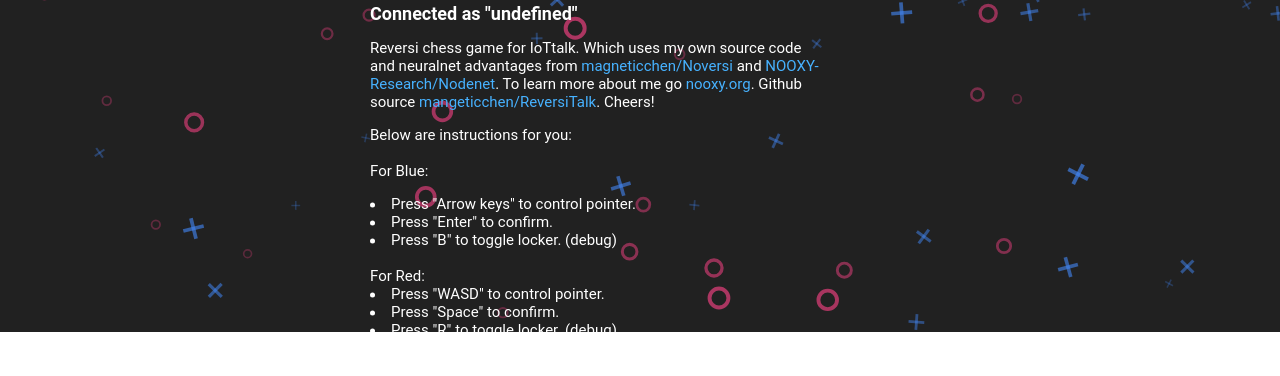
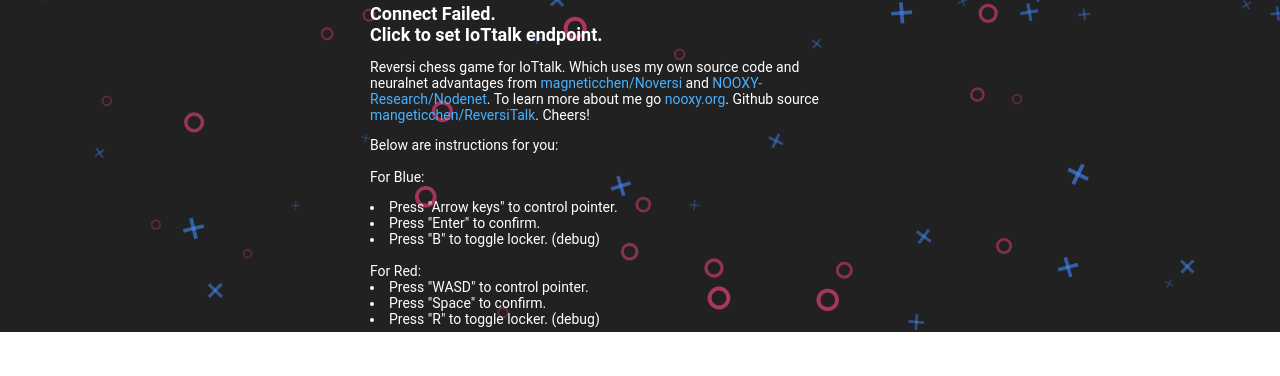
Before and after one commit to TapiocaFox/ReversiTalk, a plain HTML site: page src/web_game/index.html in a window 1280 px wide. Shown: the part 468-844 px from the top of the page. Drawn offline with Linux system fonts and the light colour scheme; no server answers.

Commit message:
polished iottalk url settings

```diff
--- a/src/web_game/static/css/reversi.css
+++ b/src/web_game/static/css/reversi.css
@@ -140,7 +140,7 @@
   height: 440px;
   max-width: 450px;
   width: auto;
-  font-size: 15px;
+  font-size: 14px;
 }
 .reversi-description h2{
   font-size: 18px;
--- a/src/web_game/static/scripts/iotapp.js
+++ b/src/web_game/static/scripts/iotapp.js
@@ -1,4 +1,11 @@
 
+let iottalk_endpoint = localStorage.getItem('iottalk_endpoint');;
+
+let setIoTtalkEndpoint = ()=> {
+  iottalk_endpoint = prompt("Please enter your url", iottalk_endpoint);
+  localStorage.setItem('iottalk_endpoint', iottalk_endpoint);
+  window.location.reload();
+};
 
 let profile = {
   'dm_name': 'ReversiTalk',
@@ -7,9 +14,9 @@
   'd_name': undefined,
 };
 
-function init () {
-  console.log(profile);
-  ReversiAPI.UI.setDescriptionStatus('Connected as "'+profile.d_name+'"');
+function init (data) {
+  console.log(profile, data);
+  ReversiAPI.UI.setDescriptionStatus((profile.d_name?'Connected as "'+profile.d_name+'". ':"Connect Failed. ")+'<br/><span onClick="setIoTtalkEndpoint()">Click to set IoTtalk endpoint</span>.');
   ReversiAPI.on('BoardUpdated', (data)=> {
     dan.push('ReversiMonitor', {event: 'BoardUpdated', data: data});
   });
@@ -89,7 +96,7 @@
 }
 
 
-csmapi.set_endpoint ('http://7.iottalk.tw:9999');
+csmapi.set_endpoint(iottalk_endpoint);
 
 dai(profile,  {
     'ida_init': init,
```
